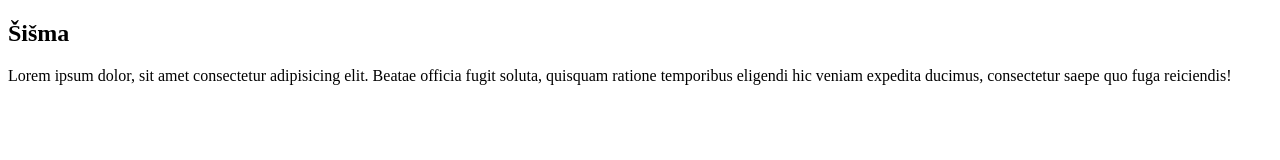
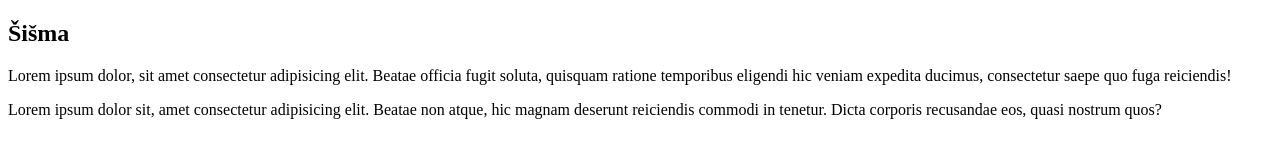
Before and after one commit to AicayP/sisma1, a plain HTML site: page index.html in a window 1280 px wide. Drawn offline with Linux system fonts and the light colour scheme.

Commit message:
přidán druhý odstavec

```diff
--- a/index.html
+++ b/index.html
@@ -8,5 +8,7 @@
 
     <p>Lorem ipsum dolor, sit amet consectetur adipisicing elit. Beatae officia fugit soluta, quisquam ratione
         temporibus eligendi hic veniam expedita ducimus, consectetur saepe quo fuga reiciendis!</p>
+    <p>Lorem ipsum dolor sit, amet consectetur adipisicing elit. Beatae non atque, hic magnam deserunt reiciendis
+        commodi in tenetur. Dicta corporis recusandae eos, quasi nostrum quos?</p>
 </body>
 </html>
```
